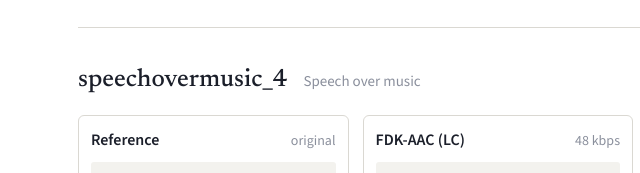
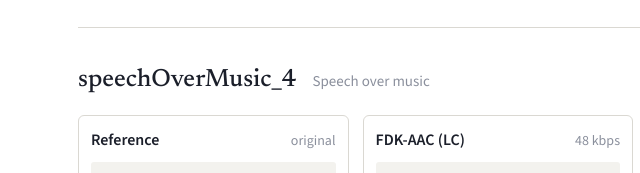
Before and after one commit to seorim0/fdnac-mamba-demo, a plain HTML site: page index.html in a window 1280 px wide. Shown: the part 947-1120 px from the top of the page, 0-640 px from the left. Drawn offline with nearby package versions, Linux system fonts and the light colour scheme.

Commit message:
Update index.html

```diff
--- a/index.html
+++ b/index.html
@@ -188,7 +188,7 @@ const CONFIG = {
   ],
   clips: [
     { id: "es01",               name: "es01",               note: "Speech" },
-    { id: "speechovermusic_4",  name: "speechovermusic_4",  note: "Speech over music" },
+    { id: "speechOverMusic_4",  name: "speechOverMusic_4",  note: "Speech over music" },
     { id: "phi7",               name: "phi7",               note: "Music" },
     { id: "twinkle_ff51",       name: "twinkle_ff51",       note: "Speech over music (worst case)" },
   ],
```
